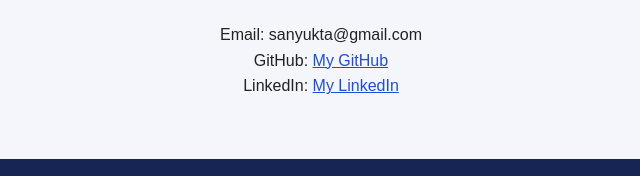
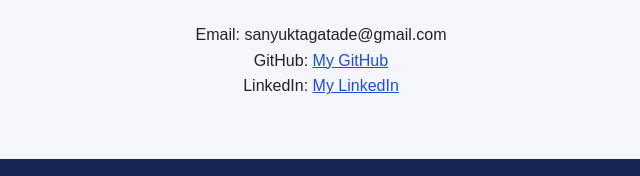
Before and after one commit to sanyuktagatade-svg/apexplanet-task-4, a plain HTML site: page index.html in a window 1280 px wide. Shown: the part 1459-1635 px from the top of the page, 319-959 px from the left. Drawn offline with Linux system fonts and the light colour scheme.

Commit message:
Update email address in contact section

```diff
--- a/index.html
+++ b/index.html
@@ -51,7 +51,7 @@
 
   <section id="contact">
     <h2>Contact Me</h2>
-    <p>Email: sanyukta@gmail.com</p>
+    <p>Email: sanyuktagatade@gmail.com</p>
     <p>GitHub: <a href="https://github.com/sanyuktagatade-svg">My GitHub</a></p>
     <p>LinkedIn: <a href="https://linkedin.com/in/sanyukta-gatade-0a5b382b7">My LinkedIn</a></p>
   </section>
```
